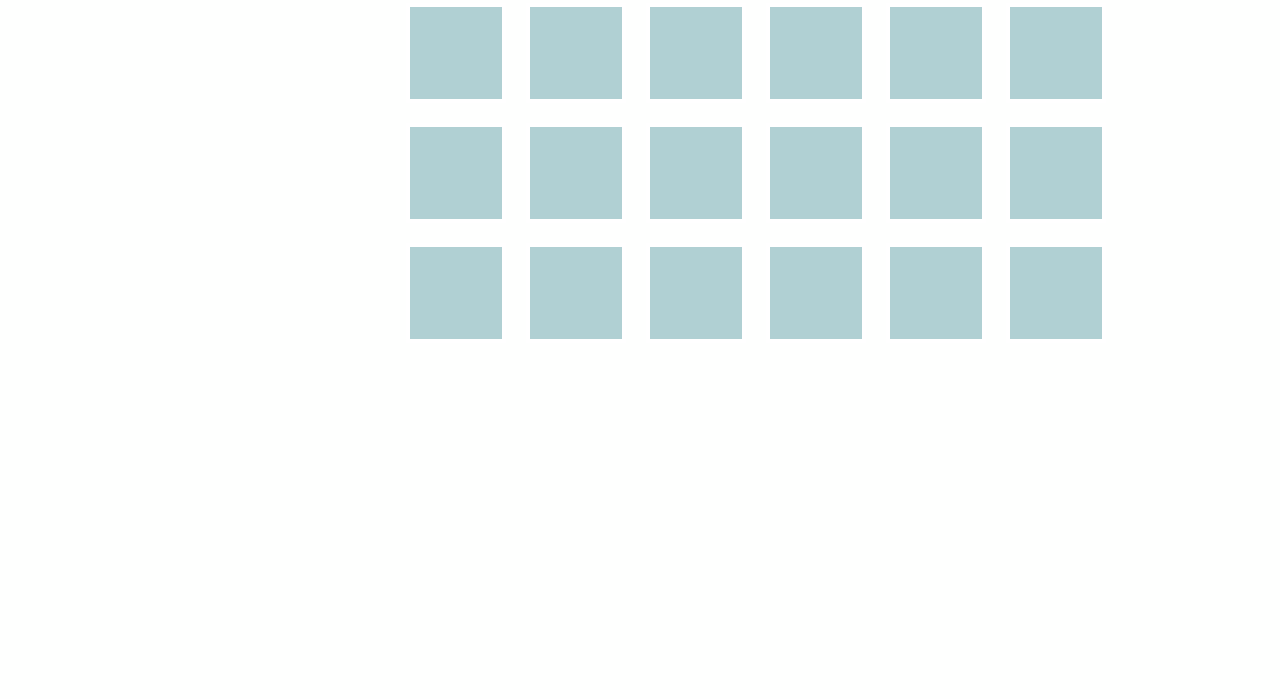
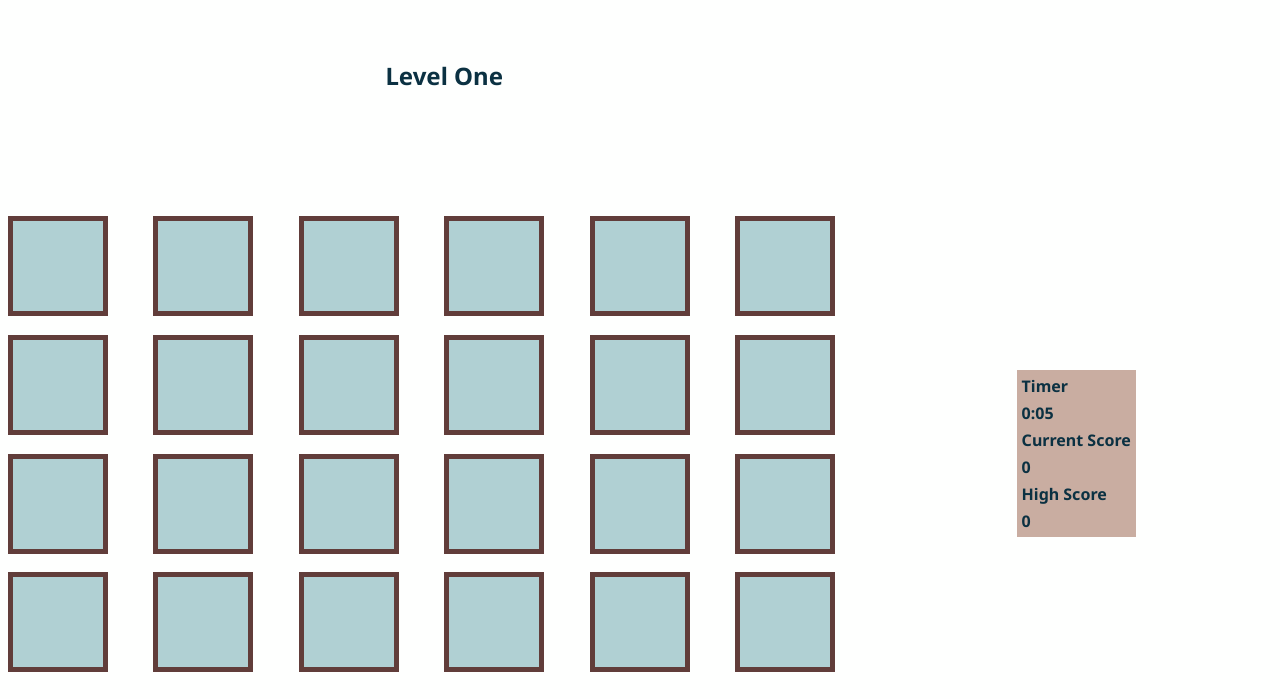
Before and after one commit to efm0004/the-moore-you-know, a plain HTML site: page index.html in a window 1280 px wide. Shown: the part 117-816 px from the top of the page. Drawn offline with Linux system fonts and the light colour scheme.

Commit message:
update CSS

```diff
--- a/css/main.css
+++ b/css/main.css
@@ -1,17 +1,62 @@
 * {
-    padding: 0;
-    margin: 0;
     box-sizing: border-box;
 }
 
 body {
+    display: grid;
+    background: #FEFFFE;
+    font-family: 'Noto Sans', sans-serif;
+    color: #0B3142;
+    height: 100vh;
+}
+
+.board {
+    display: grid;
+    grid-template-columns: 1fr 1fr 1fr 1fr 1fr 1fr;
+    grid-template-rows: 1fr 1fr 1fr 1fr;
+    grid-column: 1 / 2;
+}
+
+.aside {
+    grid-column: 2 / 2;
+    font-weight: bold;
+    align-self: center;
+    justify-self: center;
+    background: #C9ADA1;
+}
+
+img {
+    height: 100px;
+    width: 100px;
+    border: 5px solid #613D3A
+}
+
+h1 {
+    padding: 50px 20px 0px 50px;
+    margin: 0px;
+}
+
+h2 {
+    grid-row: 2 / 3;
+    margin: 0px 50px 50px 50px;
+}
+
+h1, h2 {
+    justify-self: center;
+}
+
+div {
+    margin: 5px;
+}
+
+/* html, body {
     height: 100vh;
     background: #FEFFFE;
     display: flex;
     flex-wrap: wrap;
 }
 
-h1 {
+h1, h2 {
     display: flex;
     justify-content: center;
 }
@@ -21,12 +66,10 @@ h1 {
     grid-template-columns: 120px 120px 120px 120px 120px 120px;
     grid-template-rows: 120px 120px 120px 120px;
     justify-content: center;
-    /* width: 75%;
-    height: 100%; */
 }
 
 .card {
     width: 100px;
     height: 100px;
     border: 4px solid white;
-}
+} */
--- a/index.html
+++ b/index.html
@@ -6,6 +6,7 @@
     <meta http-equiv="X-UA-Compatible" content="ie=edge">
     <title>The Moore You Know</title>
     <link rel="stylesheet" href="css/main.css">
+    <link href="https://fonts.googleapis.com/css?family=Noto+Sans:700&display=swap" rel="stylesheet">
     <script defer src="js/main.js"></script>
 </head>
 <body>
```
